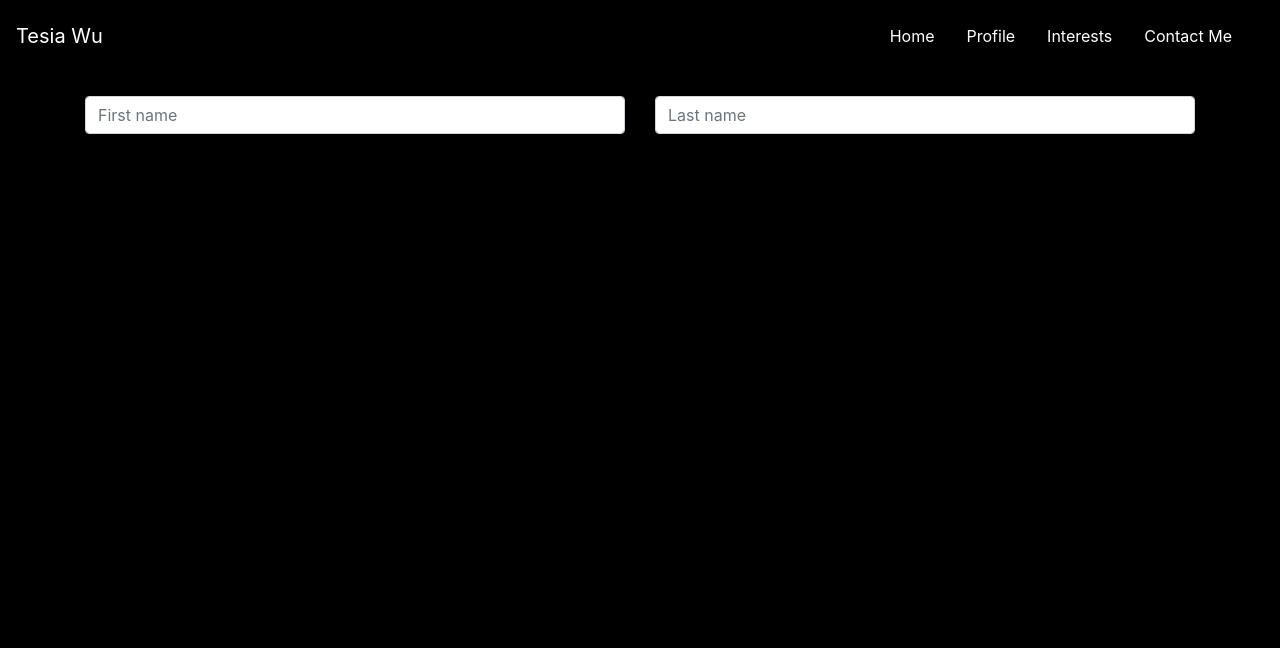
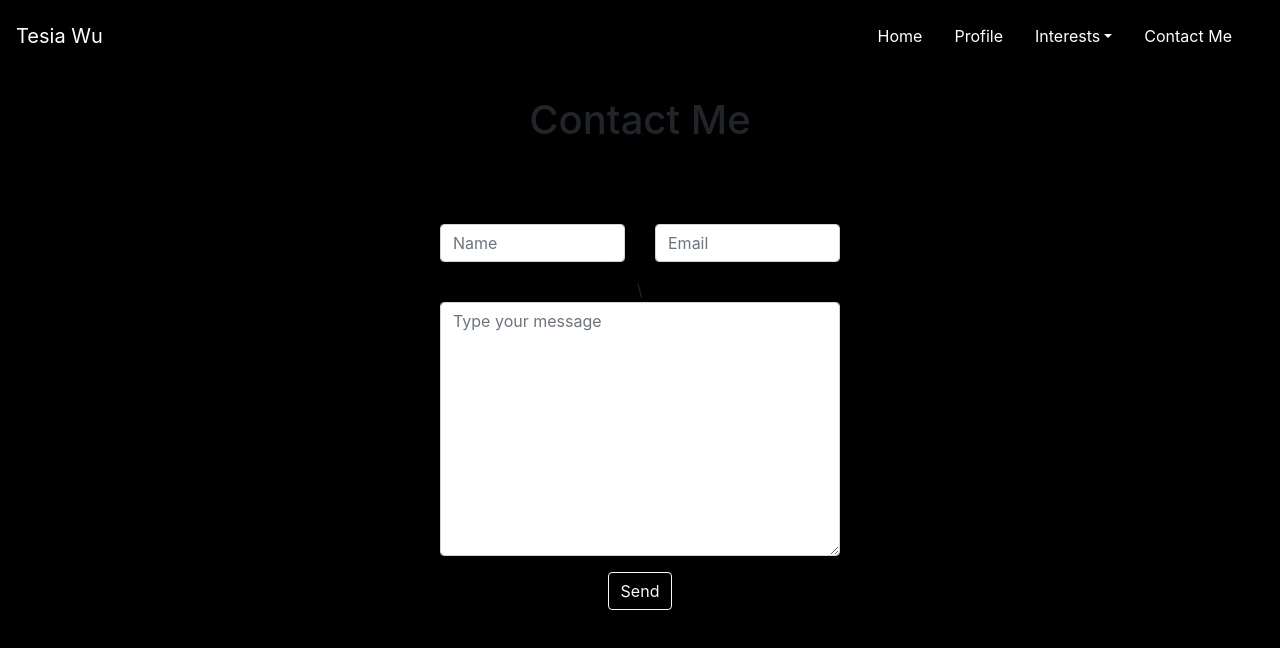
Before and after one commit to tesiawu/personal-website, a React (Create React App) app: page /contact in a window 1280 px wide. Shown: the top 648 px of the page. Built offline with nearby package versions, Linux system fonts and the light colour scheme.

Commit message:
fixed the color of the nav bar css to gray when hovering. also added dropdown to interest

```diff
--- a/src/Contact.js
+++ b/src/Contact.js
@@ -1,6 +1,7 @@
 import React, {Component} from 'react'
 import {Link} from 'react-router-dom'
-import {Form, Row, Col} from 'react-bootstrap'
+import {Form, Row, Col, ButtonToolbar, Button} from 'react-bootstrap'
+import './css/contactStyle.css'
 
 export default class Contact extends Component {
   /**
@@ -11,18 +12,36 @@ export default class Contact extends Component {
   render () {
 
     return (
-      <div className='container'>
+      <div>
+        <div className='title'>
+          <h1>Contact Me</h1>
+        </div>
 
+        <div className='formInputs'>
           <Form>
             <Row>
               <Col>
-              <Form.Control placeholder="First name" />
+              <Form.Group controlId="formName">
+                <Form.Control placeholder="Name" />
+              </Form.Group>
               </Col>
               <Col>
-              <Form.Control placeholder="Last name" />
+              <Form.Group controlId="formEmail">
+                  <Form.Control type="email" placeholder="Email" />
+              </Form.Group>
               </Col>
             </Row>
+
+            <Form.Group controlId="formMessage">\
+              <Form.Control as="textarea" rows="10" placeholder="Type your message" />
+            </Form.Group>
           </Form>
+
+          <ButtonToolbar className='button'>
+          <Button variant="outline-light">Send</Button>
+          </ButtonToolbar>
+        </div>
+
 
       </div>
     )
--- a/src/NavBar.js
+++ b/src/NavBar.js
@@ -1,5 +1,5 @@
 import React, {Component} from 'react'
-import {Navbar, Nav, NavItem} from 'react-bootstrap'
+import {Navbar, Nav, NavItem, NavDropdown} from 'react-bootstrap'
 import {LinkContainer} from 'react-router-bootstrap'
 import {Link} from 'react-router-dom'
 import './css/style.css'
@@ -17,10 +17,15 @@ export default class Navigation extends React.Component {
 
   <Navbar.Brand href="home" id="brand">Tesia Wu</Navbar.Brand>
   <Navbar >
-      <Nav.Link href="home" style={{color:'white'}}>Home</Nav.Link>
-      <Nav.Link href="profile" style={{color:'white'}}>Profile</Nav.Link>
-      <Nav.Link href="interests" style={{color:'white'}}>Interests</Nav.Link>
-      <Nav.Link href="contact" style={{color:'white'}}>Contact Me</Nav.Link>
+      <Nav.Link href="home">Home</Nav.Link>
+      <Nav.Link href="profile">Profile</Nav.Link>
+
+      <NavDropdown title="Interests" className="dropdown">
+        <NavDropdown.Item href="photography" style={{color:'white'}}>Photography</NavDropdown.Item>
+        <NavDropdown.Item href="marvel" style={{color:'white'}}>Marvel</NavDropdown.Item>
+      </NavDropdown>
+
+      <Nav.Link href="contact">Contact Me</Nav.Link>
   </Navbar>
 
 
--- /dev/null
+++ b/src/css/contactStyle.css
@@ -0,0 +1,12 @@
+.title {
+	margin-bottom: 10vh;
+}
+
+.formInputs {
+	margin-left: 55vh;
+	margin-right: 55vh;
+}
+
+.button {
+	justify-content: center;
+}
--- a/src/css/style.css
+++ b/src/css/style.css
@@ -14,11 +14,33 @@
 #brand {
 	color:white;
 }
+
 .baseClass {
 	color:white;
 }
 .navbar-toggler-icon {
 	color:white;
+}
+
+.navbar a {
+    color: white;
+}
+
+.navbar .nav-link.active,
+.navbar .nav-link:focus,
+.navbar .nav-link:hover {
+    color: gray;
+}
+
+.dropdown:hover .dropdown-menu {
+  display: block;
+  background-color: transparent;
+}
+
+.dropdown .dropdown-menu .dropdown-item:active,
+.dropdown .dropdown-menu .dropdown-item:hover {
+	background-color: transparent !important;
+	color: gray !important;
 }
 
 /* Header */
```
Lines whose indentation alone changed are shown as unchanged.
